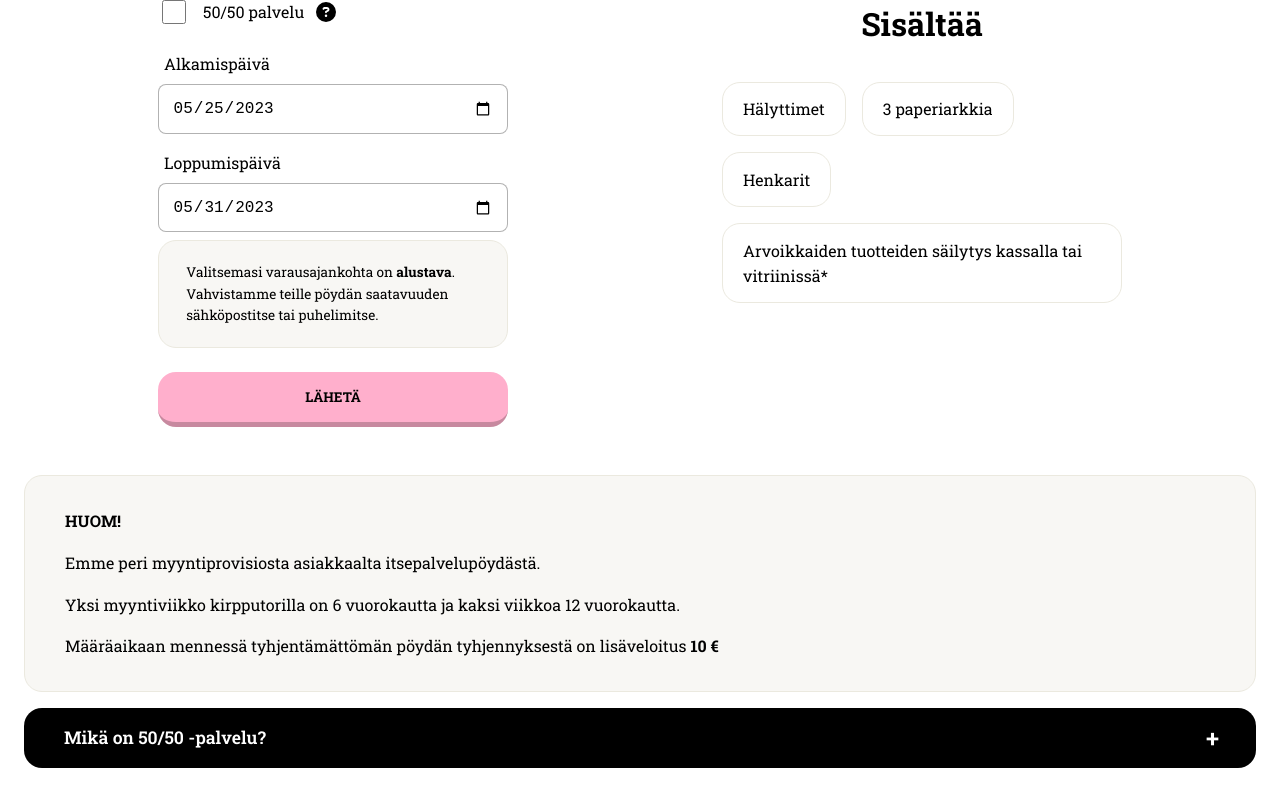
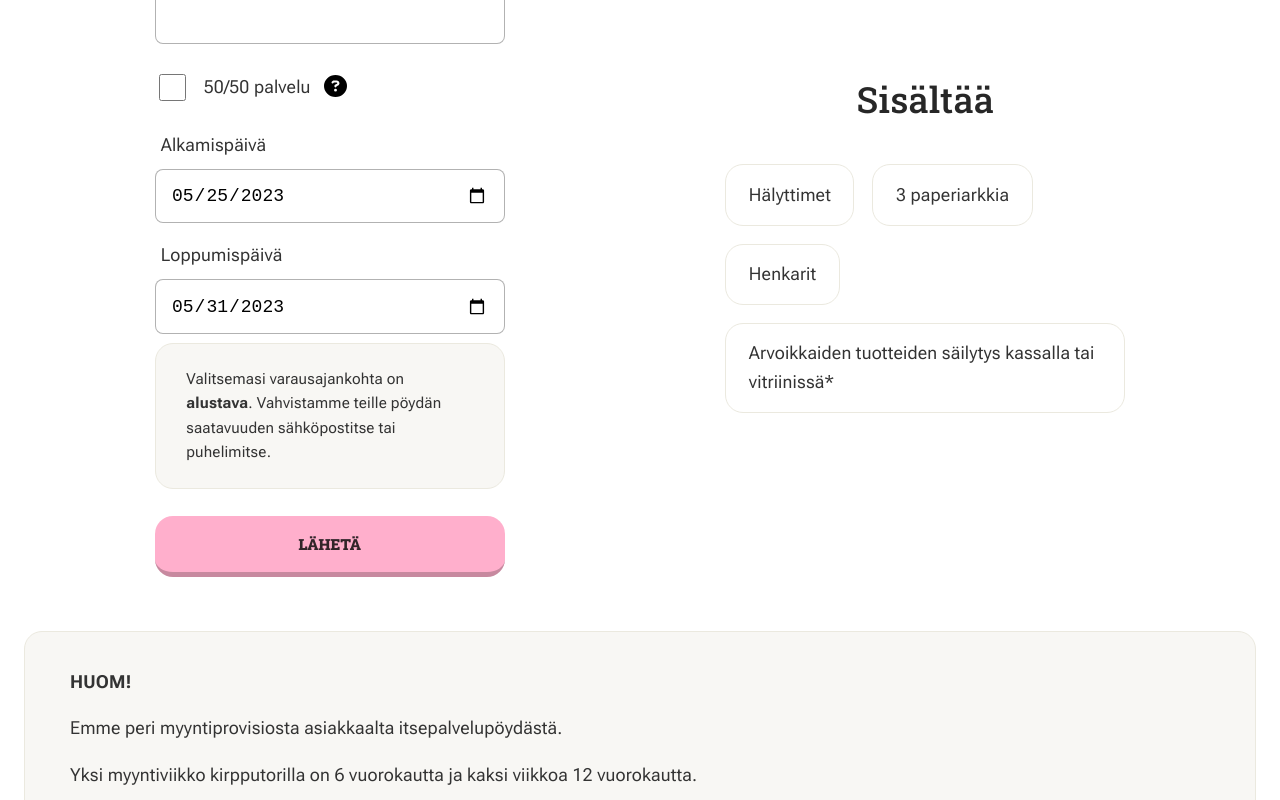
Before and after one commit to mulssoni/menneen-tuulahdus, a Nuxt app: page /varaus in a window 1280 px wide. Shown: the part 640-1440 px from the top of the page. Built offline with nearby package versions, Linux system fonts and the light colour scheme.

Commit message:
chore: lots of styling and content changes

```diff
--- a/assets/styles/_buttons.scss
+++ b/assets/styles/_buttons.scss
@@ -1,8 +1,8 @@
 .button {
   border-radius: 18px;
   padding: 1rem 1.5rem;
-  font-weight: 700;
-  font-family: var(--font-family);
+  font-family: var(--font-family-heading);
+  font-weight: 900;
   outline: none;
   border: none;
   transition: all 0.25s ease-out;
@@ -33,12 +33,12 @@
   &--accent {
     @extend .button;
     background-color: var(--color-accent);
-    color: var(--color-text);
+    color: var(--color-accent-900);
     border-bottom: 5px solid var(--color-accent-600);
 
     &:hover {
       background-color: var(--color-accent-600);
-      color: var(--color-text);
+      color: #fff;
       border-color: var(--color-accent-700);
     }
   }
@@ -46,7 +46,7 @@
   &--success {
     @extend .button;
     background-color: #b4dbbd;
-    color: var(--color-text);
+    color: #000;
     border-bottom: 5px solid #85a28c;
   }
 
--- a/assets/styles/_fonts.scss
+++ b/assets/styles/_fonts.scss
@@ -1,7 +1,16 @@
 @font-face {
   font-family: 'Roboto Slab';
-  src: url('/assets/fonts/RobotoSlab-VariableFont_wght.ttf')
-    format('truetype-variations');
+  src: local ('Roboto Slab'),
+    url('/assets/fonts/RobotoSlab-VariableFont_wght.ttf')
+      format('truetype-variations');
   font-weight: 100 900;
   font-display: swap;
 }
+@font-face {
+  font-family: 'Roboto Flex';
+  src: local('Roboto Flex'),
+    url('/assets/fonts/RobotoFlex-VariableFont_GRAD,XTRA,YOPQ,YTAS,YTDE,YTFI,YTLC,YTUC,opsz,slnt,wdth,wght.ttf')
+      format('truetype-variations');
+  font-weight: 100 1000;
+  font-display: swap;
+}
--- a/assets/styles/_variables.scss
+++ b/assets/styles/_variables.scss
@@ -1,6 +1,6 @@
 :root {
   // COLORS
-  --color-text: #000;
+  --color-text: #333;
 
   --color-primary-50: #f8f7f4;
   --color-primary: #ebe9df;
@@ -20,7 +20,9 @@
   --color-brown: #4b3329;
 
   // FONTS
-  --font-family: 'Roboto Slab', serif;
+  // --font-family: 'Roboto Slab', serif;
+  --font-family: 'Roboto Flex', sans-serif;
+  --font-family-heading: 'Roboto Slab', serif;
 
   // LAYOUT
   --header-height: calc(60px + 2rem);
--- a/assets/styles/main.scss
+++ b/assets/styles/main.scss
@@ -4,7 +4,7 @@ body {
   padding: 0;
   font-family: var(--font-family);
   overflow-x: hidden;
-  font-size: 16px;
+  font-size: 18px;
 }
 
 html {
@@ -13,10 +13,19 @@ html {
 
 body {
   line-height: 1.6;
+  letter-spacing: 0.01em;
+  color: var(--color-text);
+  font-weight: normal;
 }
 
 * {
   box-sizing: border-box;
+}
+
+b,
+strong {
+  font-family: var(--font-family);
+  font-weight: 700;
 }
 
 .container {
@@ -54,6 +63,10 @@ img {
 .notification {
   border-radius: 18px;
   padding: 2rem 2.5rem;
+
+  @include breakpoint-down(md) {
+    padding: 2rem 1.5rem;
+  }
   border: 1px solid rgba(0, 0, 0, 0.05);
   background-color: var(--color-primary-50);
   border: 1px solid var(--color-primary);
@@ -85,6 +98,9 @@ h4,
 h5,
 h6 {
   margin-top: 0;
+  color: #272727;
+  font-family: var(--font-family-heading);
+  font-weight: 500;
 }
 
 h1.title {
@@ -150,7 +166,7 @@ h1.title {
 
 .blockquote {
   font-weight: 300;
-  font-size: 1.5rem;
+  font-size: 1.25rem;
   border-left: 4px solid black;
   padding: 0.5rem 0 0.5rem 1.5rem;
 }
--- a/components/Accordion.vue
+++ b/components/Accordion.vue
@@ -33,7 +33,7 @@ const toggleAccordion = () => {
 
   &__header {
     cursor: pointer;
-    padding: 1rem calc(50px + 1rem) 1rem 2.5rem;
+    padding: 1rem calc(50px + 1rem) 1rem 1.5rem;
     font-size: 1.1rem;
     background-color: #000;
 
@@ -57,6 +57,10 @@ const toggleAccordion = () => {
 
   &__content {
     padding: 0 2.5rem;
+    @include breakpoint-down(md) {
+      padding: 0 1.5rem;
+    }
+    padding: 0 2.5rem;
     border: 1px solid var(--color-primary);
     border-top: none;
     border-radius: 0 0 18px 18px;
@@ -72,7 +76,10 @@ const toggleAccordion = () => {
 
     &.open {
       grid-template-rows: 1fr;
-      padding: calc(3rem + 18px) 2.5rem;
+      padding: calc(2rem + 18px) 2.5rem;
+      @include breakpoint-down(md) {
+        padding: calc(2rem + 18px) 1.5rem;
+      }
     }
 
     .inner {
--- a/components/Header.vue
+++ b/components/Header.vue
@@ -34,6 +34,7 @@
   }
 
   &__address {
+    font-family: var(--font-family-heading);
     display: none;
     @include breakpoint-up(sm) {
       display: flex;
--- a/components/Hero.vue
+++ b/components/Hero.vue
@@ -2,15 +2,19 @@
   <div class="hero">
     <div class="hero__container container">
       <div class="hero__content">
-        <h1 class="hero__title">Menneen Tuulahdus</h1>
+        <div>
+          <h1 class="hero__title">Menneen Tuulahdus</h1>
+          <div class="hero__lead">Tervetuloa tekemään löytöjä</div>
+        </div>
         <div class="hero__text">
           <p>
-            Tervetuloa kirpputorille Jämsään, jossa on tilaa ja valoa.<br />
-            Meillä sinut otetaan ilolla vastaan!
+            Kirpputorimme on tunnelmallinen ja viihtyisä paikka, jossa voi
+            viettää mukavia hetkiä etsiessään aarteita tai myymässä omia
+            tarpeettomia tavaroitaan.
           </p>
         </div>
         <div class="hero__buttons">
-          <NuxtLink to="/varaus" class="button--accent"> Varaa pöytä </NuxtLink>
+          <NuxtLink to="/varaus" class="button--accent">Varaa pöytä</NuxtLink>
         </div>
       </div>
       <div class="hero__image">
@@ -59,6 +63,7 @@
   }
 
   &__content {
+    line-height: 1.25;
     display: flex;
     flex-direction: column;
     justify-content: flex-start;
@@ -72,6 +77,7 @@
       text-align: center;
       justify-content: space-between;
       color: #fff;
+      padding: 20% 1rem;
 
       h1 {
         font-size: min(15vmin, 5.5rem);
@@ -84,20 +90,48 @@
     letter-spacing: 2px;
     margin: 0;
     font-weight: 700;
-    margin-bottom: 2rem;
+    line-height: 1.1;
 
-    @include breakpoint-up(md) {
-    }
     @include breakpoint-down(md) {
-      flex: 1;
+      text-shadow: 3px 3px 5px rgba(0, 0, 0, 0.3);
+      color: #fff;
     }
   }
 
+  &__lead {
+    display: none;
+    align-items: center;
+    padding: 1.25rem 0.5rem;
+    font-weight: 400;
+    font-size: 0.85rem;
+    opacity: 0.85;
+
+    @include breakpoint-down(md) {
+      display: flex;
+    }
+
+    &::before,
+    &::after {
+      content: '';
+      flex: 1;
+      height: 1px;
+      background-color: #fff;
+      margin-left: 12px;
+    }
+    &::before {
+      margin-left: 0;
+      margin-right: 12px;
+    }
+  }
   &__text {
-    font-size: 1.25rem;
+    font-size: 1.1rem;
     margin-bottom: 2rem;
-    font-weight: 300;
-    line-height: 1.85;
+    font-weight: 400;
+    line-height: 1.25;
+
+    @include breakpoint-down(md) {
+      display: none;
+    }
     &.blur {
       @include breakpoint-up(md) {
         padding: 2rem 1.5rem;
@@ -130,7 +164,14 @@
         right: 0;
         bottom: 0;
         content: '';
-        background-color: rgba(0, 0, 0, 0.15);
+        background-color: rgba(0, 0, 0, 0.3);
+        backdrop-filter: blur(1px);
+        /* background: linear-gradient(
+          0deg,
+          var(--color-primary) 0%,
+          rgba(235, 233, 223, 0.8) 100%
+        ); */
+        /* backdrop-filter: contrast(200%); */
       }
     }
 
@@ -145,7 +186,6 @@
   }
 
   &__buttons {
-    margin: 1.5rem 0 0;
     z-index: 1;
   }
 }
--- a/components/Navigation.vue
+++ b/components/Navigation.vue
@@ -70,6 +70,8 @@ watch(isOpen, () => {
   }
 }
 .nav {
+  font-family: var(--font-family-heading);
+
   &__list {
     display: none;
     list-style: none;
--- a/pages/index.vue
+++ b/pages/index.vue
@@ -41,7 +41,7 @@
             gap: 2rem 3rem;
           "
         >
-          <div>
+          <div class="fifty-block">
             <h2 style="font-size: 1.5rem; margin-bottom: 0.1em">
               Tutustu 50/50 -palveluumme!
             </h2>
@@ -71,3 +71,10 @@
     </div>
   </div>
 </template>
+<style lang="scss" scoped>
+.fifty-block {
+  @include breakpoint-down(md) {
+    text-align: center;
+  }
+}
+</style>
```
Also changed, not shown: assets/fonts/RobotoFlex-VariableFont_GRAD,XTRA,YOPQ,YTAS,YTDE,YTFI,YTLC,YTUC,opsz,slnt,wdth,wght.ttf (added).
